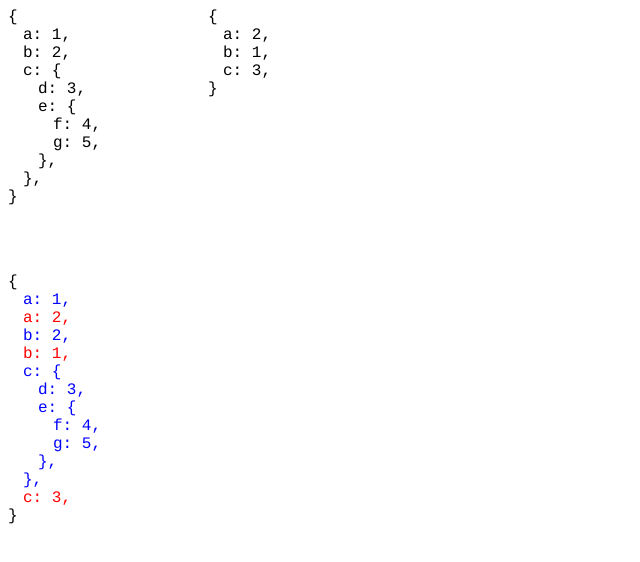
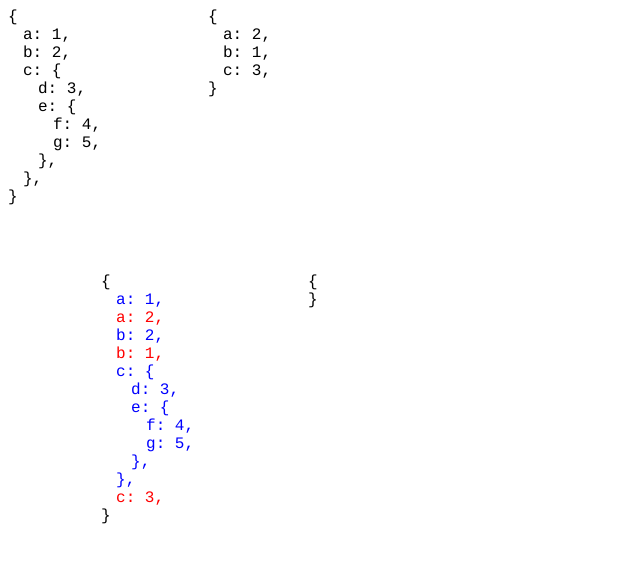
Before and after one commit to mobdata/little-differ, a React app: page / in a window 1280 px wide. Shown: the top 562 px of the page, without its empty margins (0-640 px from the left). Built offline with nearby package versions, Linux system fonts and the light colour scheme.

Commit message:
Add ability to select preferred values from diff view

```diff
--- a/src/components/app/component.tsx
+++ b/src/components/app/component.tsx
@@ -9,13 +9,33 @@ import * as React from 'react';
 import * as ReactDOM from 'react-dom';
 import JsonView from '../jsonView/component';
 import DiffView from '../diffView/component';
-import AppProps from './header';
+import { AppProps, AppState } from './header';
+import { Pair } from '../sharedComponents/header';
 
 const jsondiffpatch = require('jsondiffpatch');
 
-class AppComponent extends React.Component <AppProps, {}> {
+class AppComponent extends React.Component <AppProps, AppState> {
   constructor(props: AppProps) {
     super(props);
+    this.state = {
+      newDoc: {},
+    };
+  }
+
+  addPair(pair: Pair) {
+    const { keys, value } = pair;
+    const currentDoc = this.state.newDoc;
+    let newDoc = this.addValue(keys.slice(1), value, currentDoc);
+    this.setState({ newDoc });
+  }
+
+  addValue(keys: Array<string>, value: object, doc: object) {
+    const currentKey = keys.shift();
+    if (keys.length < 1) {
+      return { ...doc, [currentKey]: value }
+    } else {
+      return { ...doc, currentKey: this.addValue(keys, value, doc[currentKey])}
+    }
   }
 
   render() {
@@ -50,10 +70,25 @@ class AppComponent extends React.Component <AppProps, {}> {
         <div
           style={{
             marginTop: 175,
+            float: 'left',
           }}
         >
           <DiffView
             doc={delta}
+            height={400}
+            width={400}
+            backgroundColor='grey'
+            addPair={(pair) => this.addPair(pair)}
+          />
+        </div>
+        <div
+          style={{
+            marginTop: 175,
+            marginLeft: 300,
+          }}
+        >
+          <JsonView
+            doc={this.state.newDoc}
             height={400}
             width={400}
             backgroundColor='grey'
--- a/src/components/app/header.ts
+++ b/src/components/app/header.ts
@@ -5,9 +5,11 @@
 * which can optionally accept arguments for both props and state.
 */
 
-interface AppProps {
+export interface AppProps {
   docA: object; // The first JSON document to be compared.
   docB: object; // The second JSON document to be compared.
 }
 
-export default AppProps;
+export interface AppState {
+  newDoc: object; // The new JSON document to be constructed.
+}
--- a/src/components/diffView/component.tsx
+++ b/src/components/diffView/component.tsx
@@ -19,7 +19,7 @@ class DiffViewComponent extends React.Component <DiffViewProps, DiffViewState> {
   }
 
   isPlainObject(object: object) {
-    return object !== null && typeof object === 'object';
+    return object !== null && typeof object === 'object' && !Array.isArray(object);
   }
 
   getPaths(doc: object, path: string): Array<Path> {
@@ -50,6 +50,20 @@ class DiffViewComponent extends React.Component <DiffViewProps, DiffViewState> {
     }
   }
 
+  getTrueValue(path: string, doc: object) {
+    const keys = path.split('.');
+    const version = keys.shift();
+    let value;
+    if (version == '0') {
+      value = this.getValue(doc, keys, 1)[0];
+    } else if (version == '1') {
+      value = this.getValue(doc, keys, 1)[1];
+    } else {
+      value = this.getValue(doc, keys, 1);
+    }
+    this.props.addPair({ keys, value });
+  }
+
   componentDidMount() {
     const { doc } = this.props;
     const paths = this.getPaths(doc, 'root');
@@ -72,7 +86,7 @@ class DiffViewComponent extends React.Component <DiffViewProps, DiffViewState> {
               <div key={ key + indent + 0}>
                 <Node
                   path={`${path}.${key}`}
-                  getPath={(path) => console.log({ path: `${path}.0`, drawer: 'true' })}
+                  getPath={(path) => this.getTrueValue(`0.${path}`, doc)}
                 >
                   {key}: {'{'}{this.renderSubJSON(value[0], indent + 1, `${path}.${key}`)}{'},'}
                 </Node>
@@ -83,7 +97,7 @@ class DiffViewComponent extends React.Component <DiffViewProps, DiffViewState> {
               <div key={key + indent + 0}>
                 <Node
                   path={`${path}.${key}`}
-                  getPath={(path) => console.log({ path: `${path}.0`, drawer: 'false' })}
+                  getPath={(path) => this.getTrueValue(`0.${path}`, doc)}
                 >
                   {key}: {value[0]},
                 </Node>
@@ -95,7 +109,7 @@ class DiffViewComponent extends React.Component <DiffViewProps, DiffViewState> {
               <div key={ key + indent + 1}>
                 <Node
                   path={`${path}.${key}`}
-                  getPath={(path) => console.log({ path: `${path}.1`, drawer: 'true' })}
+                  getPath={(path) => this.getTrueValue(`1.${path}`, doc)}
                 >
                   {key}: {'{'}{this.renderSubJSON(value[1], indent + 1, `${path}.${key}`)}{'},'}
                 </Node>
@@ -106,7 +120,7 @@ class DiffViewComponent extends React.Component <DiffViewProps, DiffViewState> {
               <div key={key + indent + 1}>
                 <Node
                   path={`${path}.${key}`}
-                  getPath={(path) => console.log({ path: `${path}.1`, drawer: 'false' })}
+                  getPath={(path) => this.getTrueValue(`1.${path}`, doc)}
                 >
                   {key}: {value[1]},
                 </Node>
@@ -125,7 +139,7 @@ class DiffViewComponent extends React.Component <DiffViewProps, DiffViewState> {
               <div key={ key + indent + 4}>
                 <Node
                   path={`${path}.${key}`}
-                  getPath={(path) => console.log({ path, drawer: 'true' })}
+                  getPath={(path) => this.getTrueValue(`3.${path}`, doc)}
                 >
                   {key}: {'{'}{this.renderSubJSON(value, indent + 1, `${path}.${key}`)}{'},'}
                 </Node>
@@ -136,7 +150,7 @@ class DiffViewComponent extends React.Component <DiffViewProps, DiffViewState> {
               <div key={key + indent + 5}>
                 <Node
                   path={`${path}.${key}`}
-                  getPath={(path) => console.log({ path, drawer: 'false' })}
+                  getPath={(path) => this.getTrueValue(`3.${path}`, doc)}
                 >
                   {key}: {value},
                 </Node>
--- a/src/components/diffView/header.ts
+++ b/src/components/diffView/header.ts
@@ -17,6 +17,7 @@ export interface DiffViewProps {
   height: number; // The height of the container div element
   width: number; // The width of the container div element
   backgroundColor: string; // The background color of the container div element
+  addPair: Function;
 }
 
 export interface DiffViewState {
--- a/src/components/sharedComponents/header.ts
+++ b/src/components/sharedComponents/header.ts
@@ -8,3 +8,8 @@ export interface Path {
   path: string; // The path to a unique value within a JSON document
   drawer: boolean; // Does this value link to an object containing more values?
 }
+
+export interface Pair {
+  keys: Array<string>;
+  value: object;
+}
```
